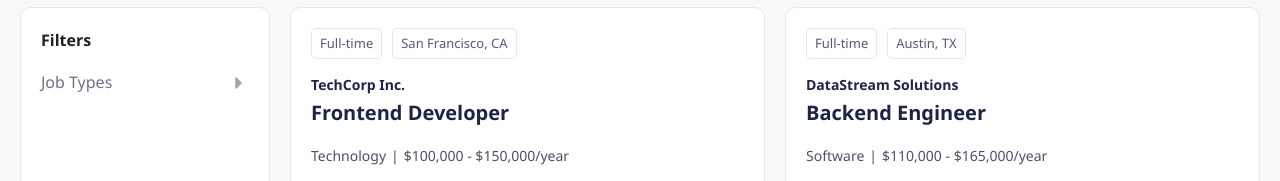
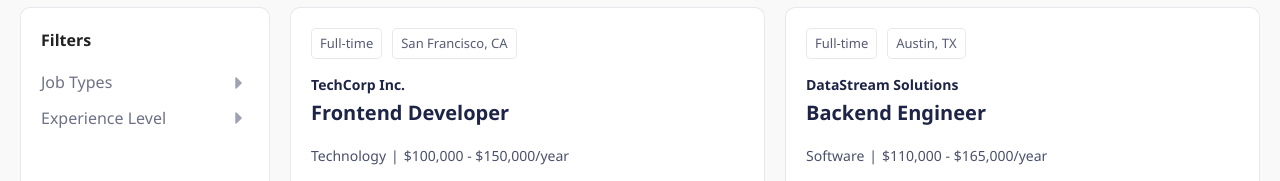
Before and after one commit to Jon-Felipe/Job-Board-React, a React (Vite) app: page /jobs in a window 1280 px wide. Shown: the part 307-488 px from the top of the page. Built offline with nearby package versions, Linux system fonts and the light colour scheme.

Commit message:
experience level dropdown options and styling

```diff
--- a/src/pages/Jobs/JobsPage.module.css
+++ b/src/pages/Jobs/JobsPage.module.css
@@ -30,6 +30,12 @@
   padding: 20px;
 }
 
+.filterOptions {
+  display: flex;
+  flex-direction: column;
+  row-gap: 10px;
+}
+
 .jobs {
   display: grid;
   row-gap: 20px;
--- a/src/pages/Jobs/JobsPage.tsx
+++ b/src/pages/Jobs/JobsPage.tsx
@@ -4,7 +4,7 @@ import JobCard from '../../components/Job/JobCard';
 
 // extras
 import styles from './JobsPage.module.css';
-import { dropdownOptions, jobs } from '../../utils/constants';
+import { jobs, jobTypes, experienceLevel } from '../../utils/constants';
 
 function JobsPage() {
   return (
@@ -18,7 +18,13 @@ function JobsPage() {
       <div className={styles.jobsContainer}>
         <section className={styles.filters}>
           <h4>Filters</h4>
-          <Dropdown title='Job Types' dropdownOptions={dropdownOptions} />
+          <div className={styles.filterOptions}>
+            <Dropdown title='Job Types' dropdownOptions={jobTypes} />
+            <Dropdown
+              title='Experience Level'
+              dropdownOptions={experienceLevel}
+            />
+          </div>
         </section>
         <section className={styles.jobs}>
           {jobs.map((job) => (
--- a/src/utils/constants.ts
+++ b/src/utils/constants.ts
@@ -187,7 +187,7 @@ export const jobs: IJob[] = [
   },
 ];
 
-export const dropdownOptions: IDropdownOption[] = [
+export const jobTypes: IDropdownOption[] = [
   {
     id: 1,
     text: 'Full-Time',
@@ -205,3 +205,18 @@ export const dropdownOptions: IDropdownOption[] = [
     text: 'Freelance',
   },
 ];
+
+export const experienceLevel: IDropdownOption[] = [
+  {
+    id: 1,
+    text: 'Entry',
+  },
+  {
+    id: 2,
+    text: 'Mid',
+  },
+  {
+    id: 3,
+    text: 'Senior',
+  },
+];
```
